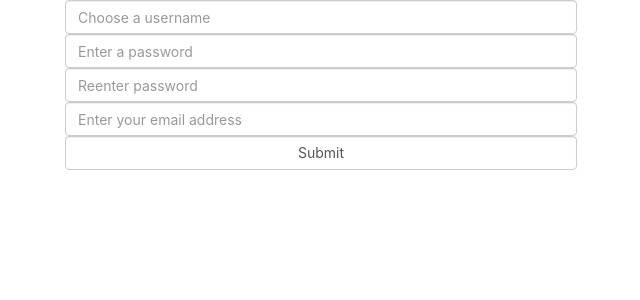
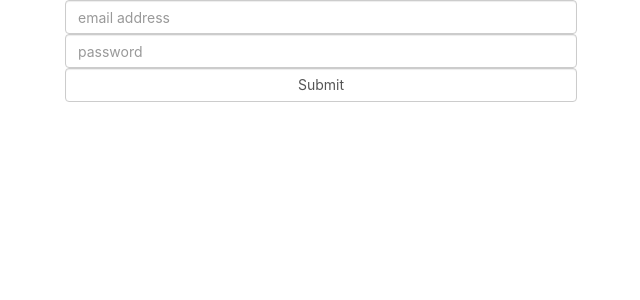
Before and after one commit to curtmorgan3/dnd, a React (Create React App) app in the folder client/: page / in a window 1280 px wide. Shown: the top 300 px of the page, without its empty margins (319-959 px from the left). Built offline with nearby package versions, Linux system fonts and the light colour scheme; the HTML template or start-up script is replaced by a standard one.

Commit message:
Log in component with JWT storage

```diff
--- a/client/src/App.js
+++ b/client/src/App.js
@@ -1,12 +1,31 @@
 import React, { Component } from 'react';
-import Register from './Components/Register'
+import Register from './Components/Register';
+import Login from './Components/Login';
 import './App.css';
 
 class App extends Component {
+	constructor(props){
+		super(props);
+		this.state = {
+			token: ''
+		}
+	}
+
+	async componentDidMount(){
+		const token = await localStorage.getItem('dnd_token');
+		if (token){
+			this.setState({
+				token: token
+			})
+			console.log(this.state.token);
+		}else {
+			console.log('no token');
+		}
+	}
   render() {
     return (
       <div className="App">
-				<Register />
+				<Login />
       </div>
     );
   }
--- /dev/null
+++ b/client/src/Components/Login/index.js
@@ -0,0 +1,59 @@
+import React from 'react';
+import './stylesheet.css';
+import { FormControl } from 'react-bootstrap';
+import axios from 'axios';
+
+export default class Login extends React.Component {
+	constructor(props){
+		super(props);
+		this.state = {
+			password: '',
+			email: ''
+		}
+		this.handleChange = this.handleChange.bind(this);
+		this.handleSubmit = this.handleSubmit.bind(this);
+	}
+
+	handleChange(e){
+		this.setState({
+			[e.target.name]: e.target.value
+		})
+	}
+	async handleSubmit(e){
+		e.preventDefault();
+		const data = {auth: {
+			email: this.state.email,
+			password: this.state.password
+		}};
+		try {
+			const token = await axios.post('/user_token', data);
+			localStorage.setItem('dnd_token', token.data.jwt)
+		} catch (e) {
+			console.error(e);
+		}
+
+	}
+	render(){
+		return(
+			<div className='register-form-wrapper'>
+				<form className='register-form' onSubmit={this.handleSubmit}>
+				<FormControl
+					type='email'
+					name='email'
+					value={this.state.email}
+					placeholder='email address'
+					onChange={this.handleChange}
+				/>
+					<FormControl
+						type='password'
+						name='password'
+						value={this.state.password}
+						placeholder='password'
+						onChange={this.handleChange}
+					/>
+					<FormControl type='submit' value='Submit' />
+				</form>
+			</div>
+		)
+	}
+}
--- a/client/src/Components/Register/index.js
+++ b/client/src/Components/Register/index.js
@@ -35,7 +35,6 @@ export default class Register extends React.Component{
 				password: this.state.password
 			}}
 			const token = await axios.post('user_token', userData);
-			console.log(token.data.jwt);
 			localStorage.setItem('dnd_token', token.data.jwt)
 		}catch (e){
 			console.error(e);
```
Also changed, not shown: client/src/Components/Login/stylesheet.css (added).
